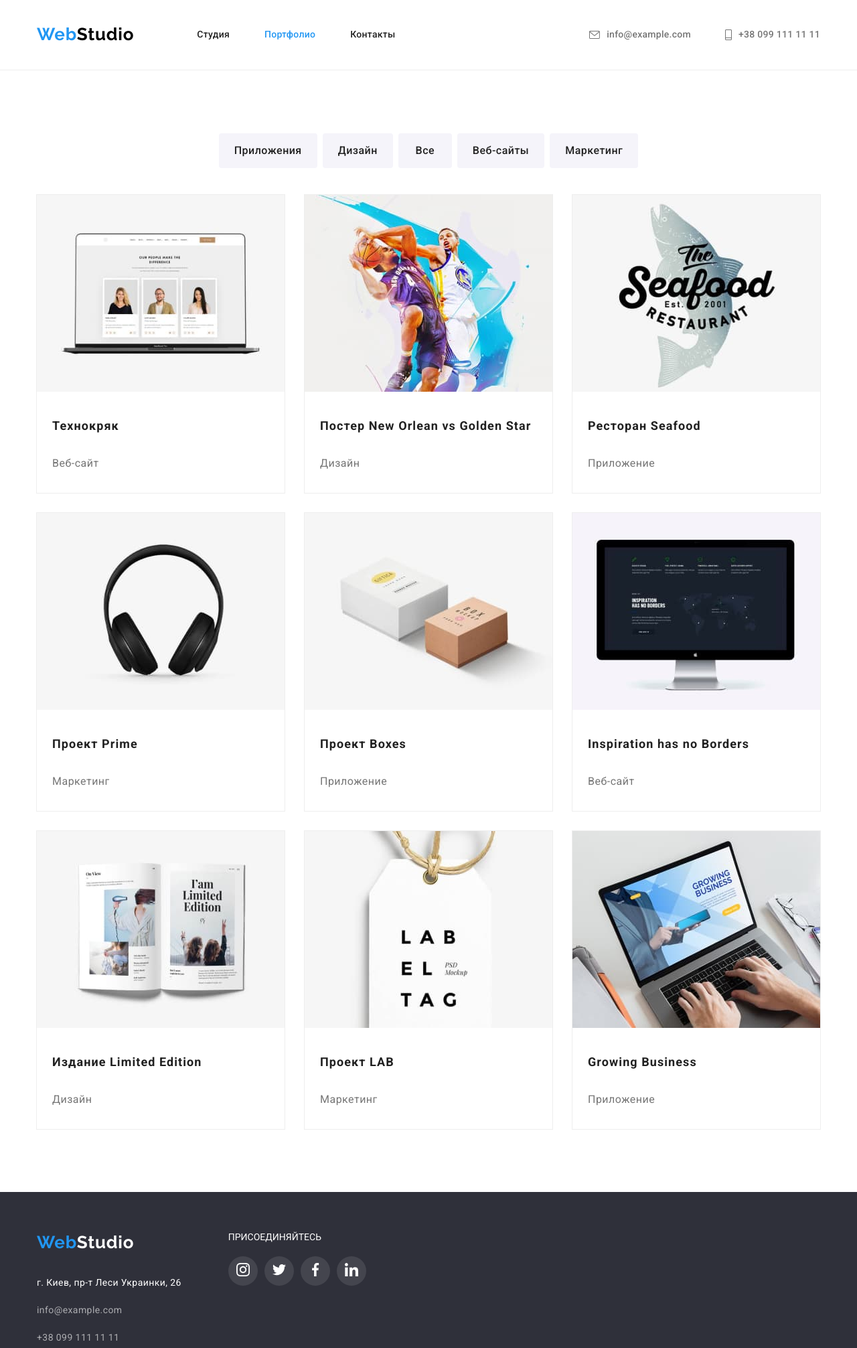
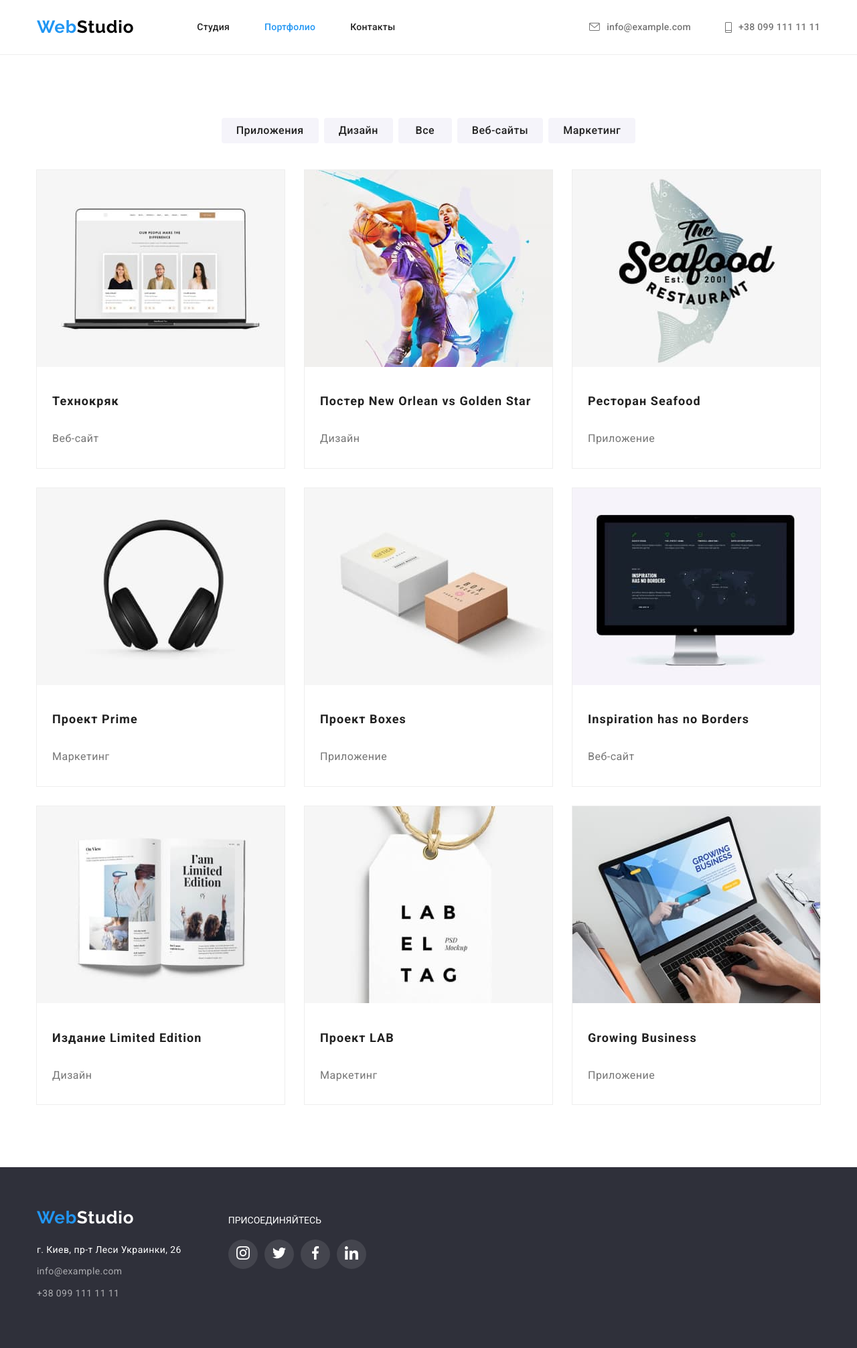
Before and after one commit to ElenaGubarenko/goit-markup-hw-04, a plain HTML site: page portfolio.html in a window 1280 px wide. Shown: the whole page at 67% size. Drawn offline with nearby package versions, Linux system fonts and the light colour scheme.

Commit message:
Исправляет ошибки указанные ментором

```diff
--- a/css/styles.css
+++ b/css/styles.css
@@ -77,6 +77,8 @@ body {
 
 .contact {
   display: flex;
+  margin-top: 0;
+  margin-bottom: 0;
 }
 
 .list {
@@ -425,14 +427,12 @@ line-height: 1.2;
 
 .black-background {
   display: block;
-
-  margin-bottom: 33px;
-
+  margin-bottom: 20px;
   color: var(--white-color);
 }
 
 .adress {
-  margin-bottom: 17px;
+  margin-bottom: 9px;
 
   color: var(--white-color);
   font-weight: 400;
@@ -454,6 +454,7 @@ line-height: 1.2;
 .mail,
 .phone {
   display: block;
+  margin-bottom: 9px;
 
   color: var(--footer-contacts-color);
   font-weight: 400;
@@ -507,6 +508,7 @@ background-color: var(--blue-color);
 
 .footer-links {
   margin-left: 70px;
+  margin-top: 12px;
 }
 
 .categories {
@@ -524,7 +526,7 @@ background-color: var(--blue-color);
 }
 
 .categories-button {
-  padding: 13px 23px;
+  padding: 6px 22px;
   margin: 0;
   border: none;
   min-width: 80px;
```
